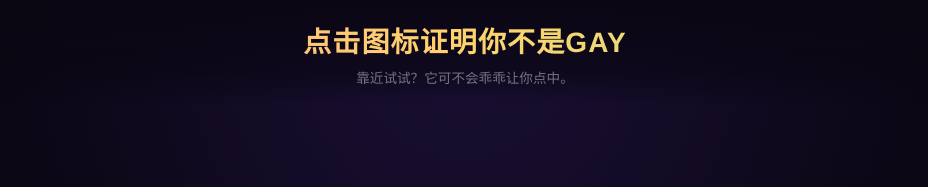
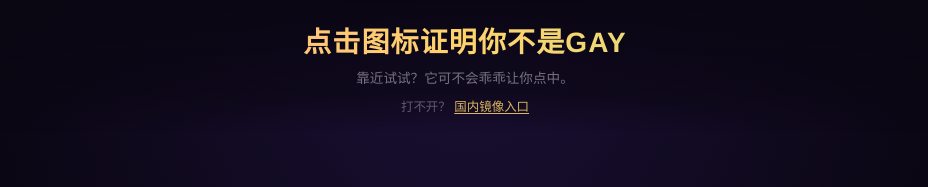
Before and after one commit to forestisforest/not-gay-game, a plain HTML site: page index.html in a window 1280 px wide. Shown: the top 187 px of the page, without its empty margins (175-1103 px from the left). Drawn offline with Linux system fonts and the light colour scheme.

Commit message:
Add China-accessible CDN mirror and Gitee sync docs.
Document jsDelivr gcore link and optional Gitee Pages workflow for mainland users.

Co-authored-by: Cursor <cursoragent@cursor.com>

```diff
--- a/index.html
+++ b/index.html
@@ -10,6 +10,10 @@
   <header class="banner">
     <h1>点击图标证明你不是GAY</h1>
     <p class="hint" id="hint">靠近试试？它可不会乖乖让你点中。</p>
+    <p class="mirror">
+      打不开？
+      <a href="https://gcore.jsdelivr.net/gh/forestisforest/not-gay-game@main/index.html">国内镜像入口</a>
+    </p>
   </header>
 
   <main class="arena" id="arena">
--- a/style.css
+++ b/style.css
@@ -45,6 +45,23 @@ body {
   margin-top: 0.45rem;
   font-size: 0.85rem;
   color: rgba(245, 240, 255, 0.45);
+}
+
+.mirror {
+  margin-top: 0.6rem;
+  font-size: 0.78rem;
+  color: rgba(245, 240, 255, 0.35);
+  pointer-events: auto;
+}
+
+.mirror a {
+  color: rgba(255, 211, 107, 0.85);
+  text-decoration: underline;
+  text-underline-offset: 2px;
+}
+
+.mirror a:hover {
+  color: #ffe03d;
 }
 
 .arena {
```
Also changed, not shown: 2 other files.
